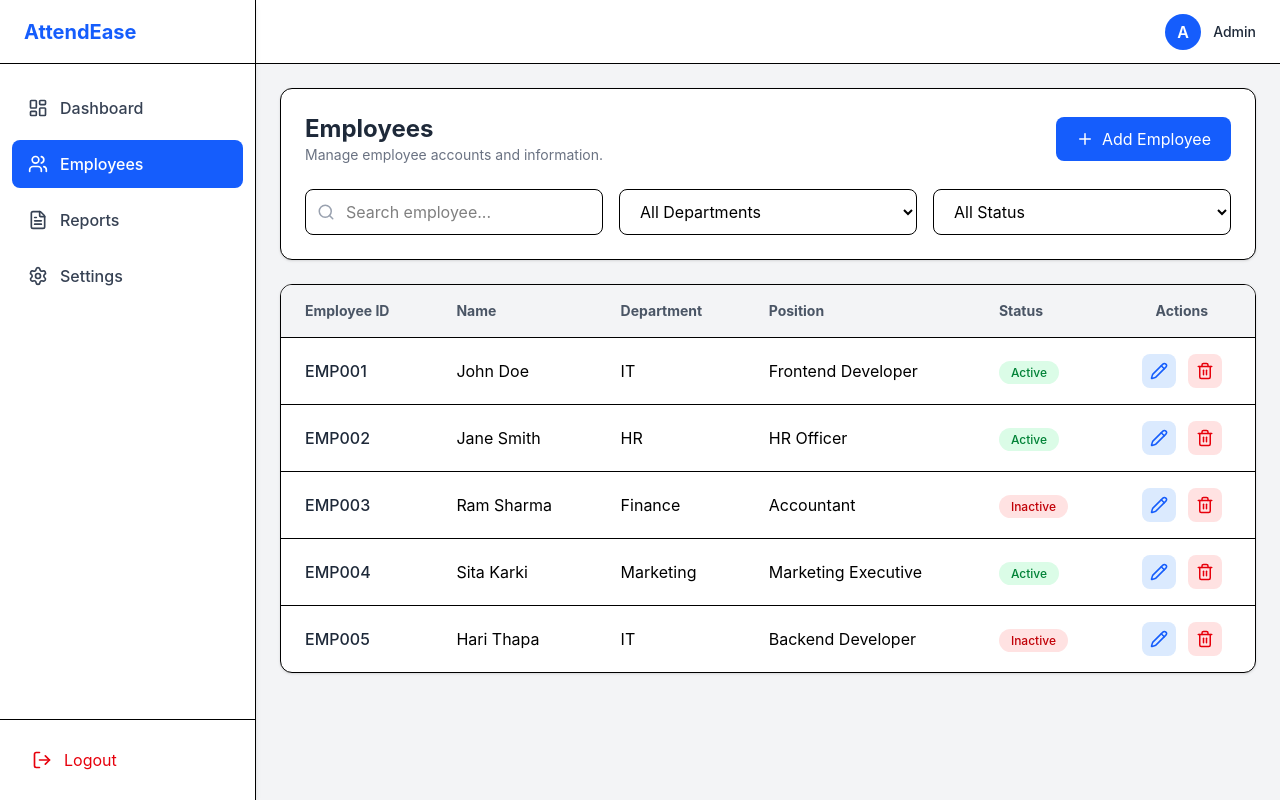
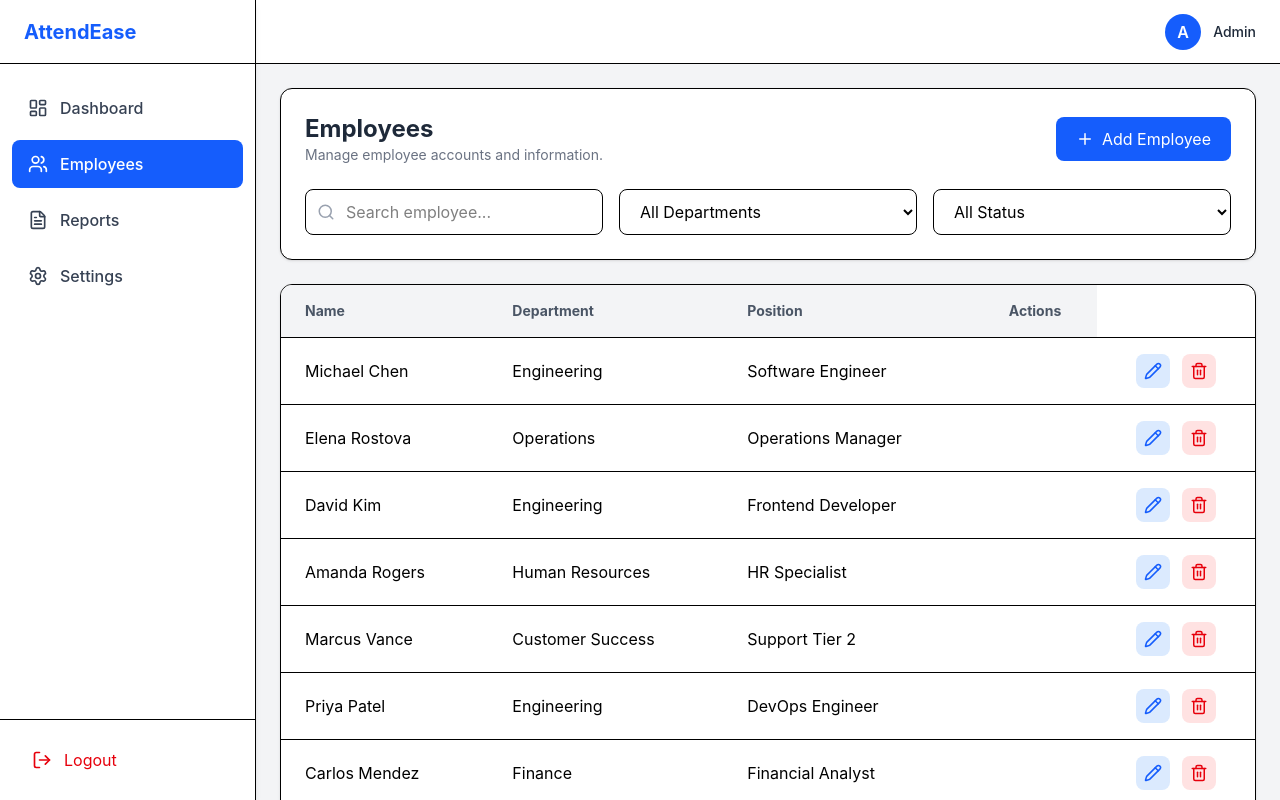
Before and after one commit to websoftoffice8-jpg/websoftofficemanagement, a React (Vite) app: page /admin/employees in a window 1280 px wide. Built offline with nearby package versions, Linux system fonts and the light colour scheme; data requests are answered from the project's data file.

Commit message:
employee table delete button work

```diff
--- a/db.json
+++ b/db.json
@@ -1,70 +1,77 @@
 {
   "users": [
     {
-      "id": 1,
-      "password": "admin",
-      "name": "admin",
-      "role": "admin"
+      "employeeID": "EMP02",
+      "name": "Michael Chen",
+      "password": "emp_secure_99",
+      "department": "Engineering",
+      "position": "Software Engineer",
+      "id": "W_ByI7acPlw"
     },
     {
-      "id": 2,
-      "password": "employee",
-      "name": "employee",
-      "role": "employee"
+      "employeeID": "EMP03",
+      "name": "Elena Rostova",
+      "password": "mgr_lead_456",
+      "department": "Operations",
+      "position": "Operations Manager",
+      "id": "5YwkqpeOM5Y"
     },
     {
-      "id": 2,
-      "password": "emp_secure_99",
-      "name": "Michael Chen",
-      "role": "employee"
+      "employeeID": "EMP04",
+      "name": "David Kim",
+      "password": "dev_code_p@ss",
+      "department": "Engineering",
+      "position": "Frontend Developer",
+      "id": "nw8EUzMD7ZQ"
     },
     {
-      "id": 3,
-      "password": "mgr_lead_456",
-      "name": "Elena Rostova",
-      "role": "manager"
+      "employeeID": "EMP05",
+      "name": "Amanda Rogers",
+      "password": "hr_people_first",
+      "department": "Human Resources",
+      "position": "HR Specialist",
+      "id": "Xv3alESU9y8"
     },
     {
-      "id": 4,
-      "password": "dev_code_p@ss",
-      "name": "David Kim",
-      "role": "developer"
+      "employeeID": "EMP06",
+      "name": "Marcus Vance",
+      "password": "sup_help_desk",
+      "department": "Customer Success",
+      "position": "Support Tier 2",
+      "id": "hyd_0nAb6gA"
     },
     {
-      "id": 5,
-      "password": "hr_people_first",
-      "name": "Amanda Rogers",
-      "role": "hr"
+      "employeeID": "EMP07",
+      "name": "Priya Patel",
+      "password": "dev_stack_77",
+      "department": "Engineering",
+      "position": "DevOps Engineer",
+      "id": "0fmXwvjBiy0"
     },
     {
-      "id": 6,
-      "password": "sup_help_desk",
-      "name": "Marcus Vance",
-      "role": "support"
+      "employeeID": "EMP08",
+      "name": "Carlos Mendez",
+      "password": "fin_audit_secure",
+      "department": "Finance",
+      "position": "Financial Analyst",
+      "id": "4MC3NTD1KZA"
     },
     {
-      "id": 7,
-      "password": "dev_stack_77",
-      "name": "Priya Patel",
-      "role": "developer"
+      "employeeID": "EMP09",
+      "name": "Jordan Smith",
+      "password": "mgr_ops_2026",
+      "department": "Marketing",
+      "position": "Creative Director",
+      "id": "BbmQ_ehHNjs"
     },
     {
-      "id": 8,
-      "password": "fin_audit_secure",
-      "name": "Carlos Mendez",
-      "role": "finance"
-    },
-    {
-      "id": 9,
-      "password": "mgr_ops_2026",
-      "name": "Jordan Smith",
-      "role": "manager"
-    },
-    {
-      "id": 10,
+      "employeeID": "EMP010",
+      "name": "Taylor Swift",
       "password": "guest_temp_pass",
-      "name": "Taylor Swift",
-      "role": "guest"
+      "department": "Sales",
+      "position": "Account Executive",
+      "id": "iHpdD6czB7A"
     }
-  ]
+  ],
+  "$schema": "./node_modules/json-server/schema.json"
 }
--- a/src/Pages/Admin/Employees/EmployeeTable.jsx
+++ b/src/Pages/Admin/Employees/EmployeeTable.jsx
@@ -1,70 +1,70 @@
 // src/components/employees/EmployeeTable.jsx
 
+import { useEffect, useState } from "react";
 import { Pencil, Trash2 } from "lucide-react";
-
-const dummyEmployees = [
-  {
-    id: "EMP001",
-    name: "John Doe",
-    department: "IT",
-    position: "Frontend Developer",
-    status: "Active",
-  },
-  {
-    id: "EMP002",
-    name: "Jane Smith",
-    department: "HR",
-    position: "HR Officer",
-    status: "Active",
-  },
-  {
-    id: "EMP003",
-    name: "Ram Sharma",
-    department: "Finance",
-    position: "Accountant",
-    status: "Inactive",
-  },
-  {
-    id: "EMP004",
-    name: "Sita Karki",
-    department: "Marketing",
-    position: "Marketing Executive",
-    status: "Active",
-  },
-  {
-    id: "EMP005",
-    name: "Hari Thapa",
-    department: "IT",
-    position: "Backend Developer",
-    status: "Inactive",
-  },
-];
+import axios from "axios";
 
 const EmployeeTable = ({ onEdit }) => {
+    const [employees, setEmployees] = useState([]);
+
+    useEffect(() => {
+        fetchEmployees();
+    }, []);
+
+    const fetchEmployees = async () => {
+        try {
+            const res = await axios.get("http://localhost:3000/users");
+            setEmployees(res.data);
+        } catch (error) {
+            console.error("Error fetching employees:", error);
+        }
+    };
+
+
+    const handleDelete = async (id) => {
+        const confirmDelete = window.confirm(
+            "Are you sure you want to delete this employee?"
+        );
+
+        if (!confirmDelete) return;
+
+        try {
+            await axios.delete(`http://localhost:3000/users/${id}`);
+
+            // Option 1: Fetch data again
+            fetchEmployees();
+
+            // Option 2 (faster):
+            // setEmployees((prev) => prev.filter((emp) => emp.id !== id));
+
+        } catch (error) {
+            console.error("Error deleting employee:", error);
+        }
+    };
+
     return (
         <div className="bg-white rounded-xl shadow-sm border overflow-hidden">
             <div className="overflow-x-auto">
                 <table className="min-w-full">
                     <thead className="bg-gray-100">
                         <tr className="text-left text-gray-600 text-sm">
-              <th className="px-6 py-4">Employee ID</th>
+                            {/* <th className="px-6 py-4">Employee ID</th> */}
                             <th className="px-6 py-4">Name</th>
                             <th className="px-6 py-4">Department</th>
                             <th className="px-6 py-4">Position</th>
-              <th className="px-6 py-4">Status</th>
                             <th className="px-6 py-4 text-center">Actions</th>
                         </tr>
                     </thead>
 
                     <tbody>
-            {dummyEmployees.map((employee) => (
+                        {employees.map((employee) => (
                             <tr
                                 key={employee.id}
                                 className="border-t hover:bg-gray-50 transition"
                             >
-                <td className="px-6 py-4 font-medium text-gray-800">
-                  {employee.id}
-                </td>
+                                {/* <td className="px-6 py-4 font-medium text-gray-800">
+                  {employee.employeeId}
+                </td> */}
 
                                 <td className="px-6 py-4">{employee.name}</td>
 
@@ -73,7 +73,7 @@ const EmployeeTable = ({ onEdit }) => {
                                 <td className="px-6 py-4">{employee.position}</td>
 
                                 <td className="px-6 py-4">
-                  <span
+                                    {/* <span
                     className={`px-3 py-1 rounded-full text-xs font-medium ${
                       employee.status === "Active"
                         ? "bg-green-100 text-green-700"
@@ -81,7 +81,7 @@ const EmployeeTable = ({ onEdit }) => {
                     }`}
                   >
                     {employee.status}
-                  </span>
+                  </span> */}
                                 </td>
 
                                 <td className="px-6 py-4">
@@ -94,6 +94,7 @@ const EmployeeTable = ({ onEdit }) => {
                                         </button>
 
                                         <button
+                                            onClick={() => handleDelete(employee.id)}
                                             className="p-2 rounded-lg bg-red-100 text-red-600 hover:bg-red-200 transition"
                                         >
                                             <Trash2 size={18} />
@@ -102,6 +103,17 @@ const EmployeeTable = ({ onEdit }) => {
                                 </td>
                             </tr>
                         ))}
+
+                        {employees.length === 0 && (
+                            <tr>
+                                <td
+                                    colSpan={6}
+                                    className="text-center py-8 text-gray-500"
+                                >
+                                    No employees found.
+                                </td>
+                            </tr>
+                        )}
                     </tbody>
                 </table>
             </div>
```
Lines whose indentation alone changed are shown as unchanged.
